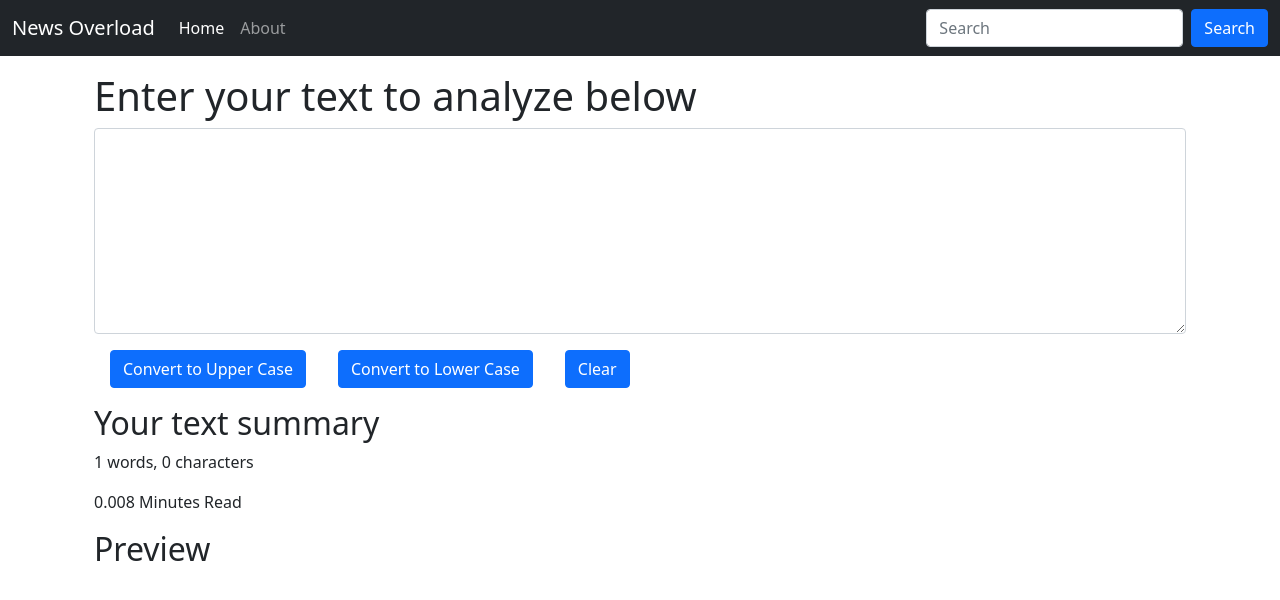
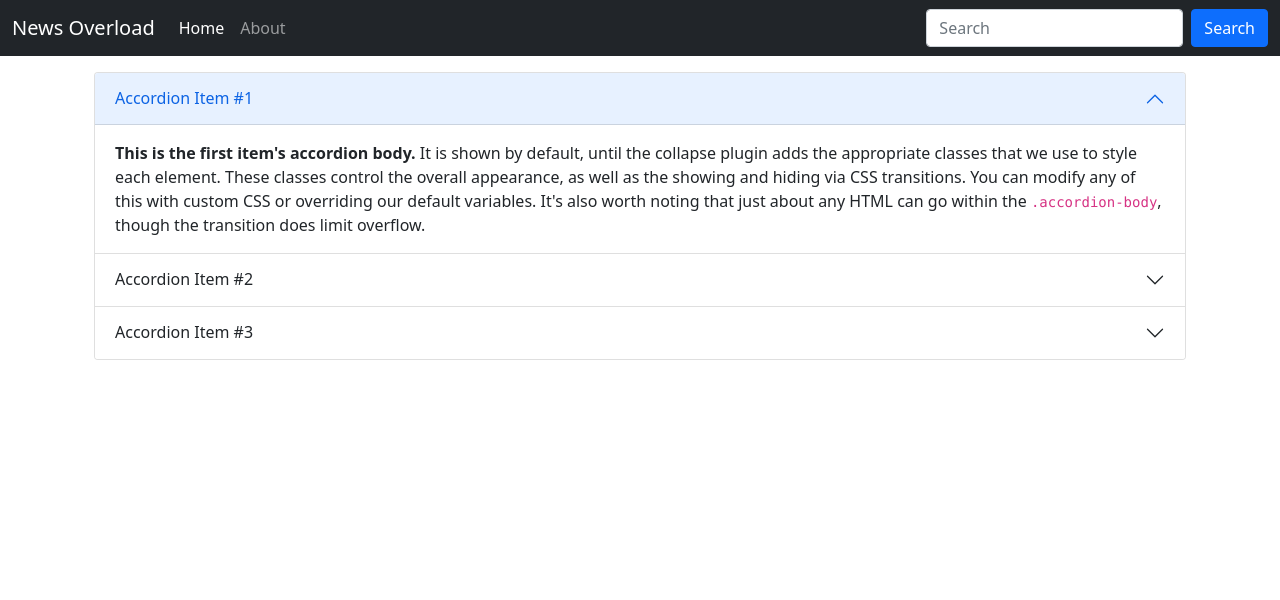
Before and after one commit to mayankrai2000/Text-Editor, a React (Create React App) app: page / in a window 1280 px wide. Shown: the top 600 px of the page. Built offline with nearby package versions, Linux system fonts and the light colour scheme.

Commit message:
about section

```diff
--- a/public/index.html
+++ b/public/index.html
@@ -19,5 +19,7 @@
     <div id="root"></div>
 
     <script src="https://cdn.jsdelivr.net/npm/@popperjs/core@2.9.3/dist/umd/popper.min.js" integrity="sha384-W8fXfP3gkOKtndU4JGtKDvXbO53Wy8SZCQHczT5FMiiqmQfUpWbYdTil/SxwZgAN" crossorigin="anonymous"></script>
+    <script src="https://cdn.jsdelivr.net/npm/bootstrap@5.1.1/dist/js/bootstrap.bundle.min.js" integrity="sha384-/bQdsTh/da6pkI1MST/rWKFNjaCP5gBSY4sEBT38Q/9RBh9AH40zEOg7Hlq2THRZ" crossorigin="anonymous"></script>
+
   </body>
 </html>
--- a/src/App.js
+++ b/src/App.js
@@ -1,13 +1,15 @@
 import "./App.css";
+import About from "./components/About";
 import Navbar from "./components/Navbar";
-import TextForm from "./components/TextForm";
+// import TextForm from "./components/TextForm";
 
 function App() {
   return (
     <>
       <Navbar title="News Overload"/>
       <div className="container my-3">
-          <TextForm heading="Enter your text to analyze below"/>
+          {/* <TextForm heading="Enter your text to analyze below"/> */}
+          <About />
       </div>
     </>
   );
--- /dev/null
+++ b/src/components/About.js
@@ -0,0 +1,100 @@
+import React from "react";
+
+export default function About() {
+  return (
+    <div className="container">
+      <div class="accordion" id="accordionPanelsStayOpenExample">
+        <div class="accordion-item">
+          <h2 class="accordion-header" id="panelsStayOpen-headingOne">
+            <button
+              class="accordion-button"
+              type="button"
+              data-bs-toggle="collapse"
+              data-bs-target="#panelsStayOpen-collapseOne"
+              aria-expanded="true"
+              aria-controls="panelsStayOpen-collapseOne"
+            >
+              Accordion Item #1
+            </button>
+          </h2>
+          <div
+            id="panelsStayOpen-collapseOne"
+            class="accordion-collapse collapse show"
+            aria-labelledby="panelsStayOpen-headingOne"
+          >
+            <div class="accordion-body">
+              <strong>This is the first item's accordion body.</strong> It is
+              shown by default, until the collapse plugin adds the appropriate
+              classes that we use to style each element. These classes control
+              the overall appearance, as well as the showing and hiding via CSS
+              transitions. You can modify any of this with custom CSS or
+              overriding our default variables. It's also worth noting that just
+              about any HTML can go within the <code>.accordion-body</code>,
+              though the transition does limit overflow.
+            </div>
+          </div>
+        </div>
+        <div class="accordion-item">
+          <h2 class="accordion-header" id="panelsStayOpen-headingTwo">
+            <button
+              class="accordion-button collapsed"
+              type="button"
+              data-bs-toggle="collapse"
+              data-bs-target="#panelsStayOpen-collapseTwo"
+              aria-expanded="false"
+              aria-controls="panelsStayOpen-collapseTwo"
+            >
+              Accordion Item #2
+            </button>
+          </h2>
+          <div
+            id="panelsStayOpen-collapseTwo"
+            class="accordion-collapse collapse"
+            aria-labelledby="panelsStayOpen-headingTwo"
+          >
+            <div class="accordion-body">
+              <strong>This is the second item's accordion body.</strong> It is
+              hidden by default, until the collapse plugin adds the appropriate
+              classes that we use to style each element. These classes control
+              the overall appearance, as well as the showing and hiding via CSS
+              transitions. You can modify any of this with custom CSS or
+              overriding our default variables. It's also worth noting that just
+              about any HTML can go within the <code>.accordion-body</code>,
+              though the transition does limit overflow.
+            </div>
+          </div>
+        </div>
+        <div class="accordion-item">
+          <h2 class="accordion-header" id="panelsStayOpen-headingThree">
+            <button
+              class="accordion-button collapsed"
+              type="button"
+              data-bs-toggle="collapse"
+              data-bs-target="#panelsStayOpen-collapseThree"
+              aria-expanded="false"
+              aria-controls="panelsStayOpen-collapseThree"
+            >
+              Accordion Item #3
+            </button>
+          </h2>
+          <div
+            id="panelsStayOpen-collapseThree"
+            class="accordion-collapse collapse"
+            aria-labelledby="panelsStayOpen-headingThree"
+          >
+            <div class="accordion-body">
+              <strong>This is the third item's accordion body.</strong> It is
+              hidden by default, until the collapse plugin adds the appropriate
+              classes that we use to style each element. These classes control
+              the overall appearance, as well as the showing and hiding via CSS
+              transitions. You can modify any of this with custom CSS or
+              overriding our default variables. It's also worth noting that just
+              about any HTML can go within the <code>.accordion-body</code>,
+              though the transition does limit overflow.
+            </div>
+          </div>
+        </div>
+      </div>
+    </div>
+  );
+}
```
